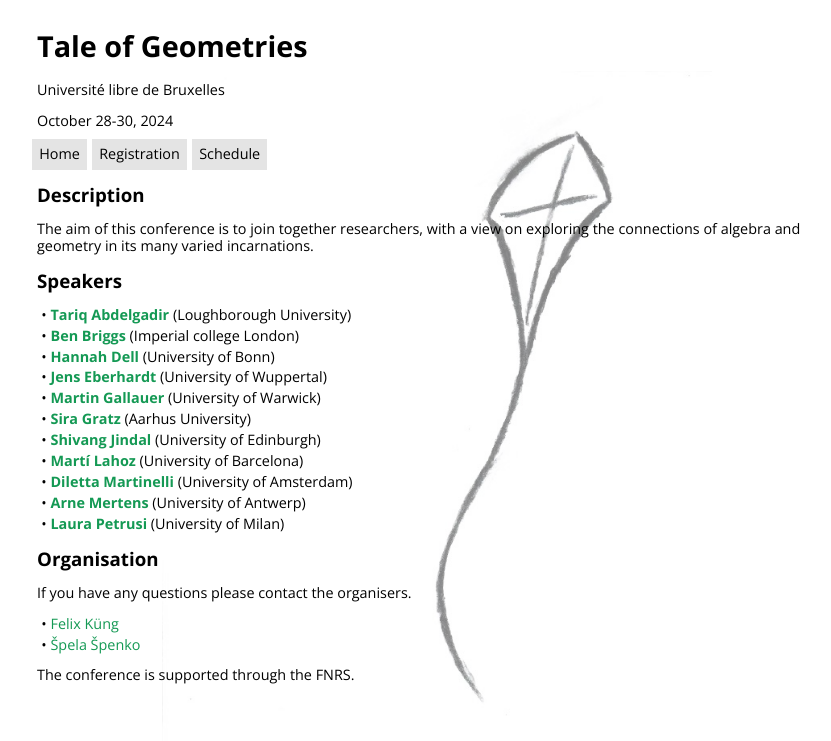
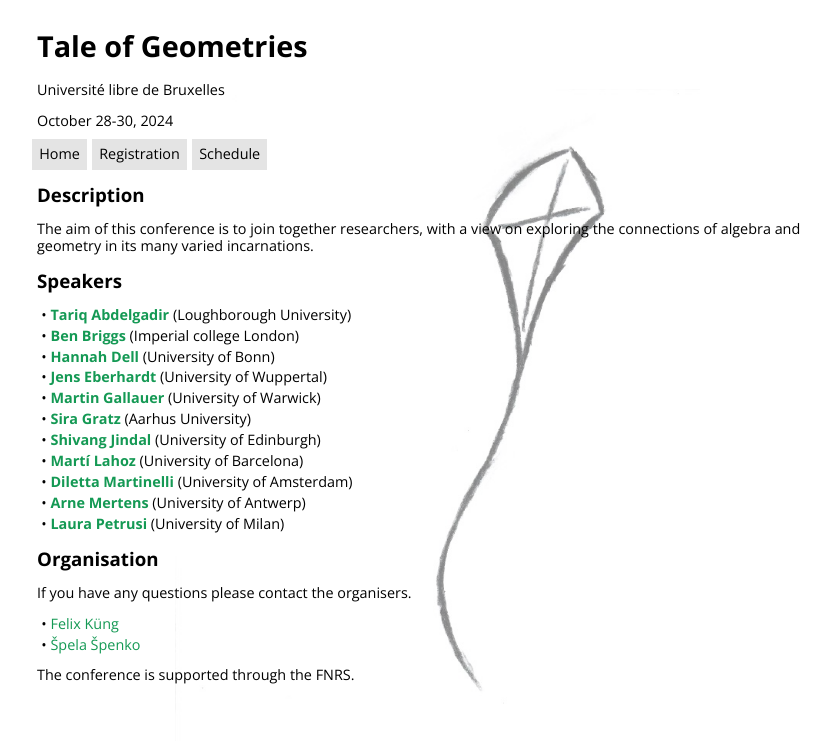
Before and after one commit to Tale-of-Geometries/Tale-of-Geometries.github.io, a Jekyll site: the page built from index.html, in a window 1280 px wide. Shown: the top 741 px of the page, without its empty margins (203-1034 px from the left). Built offline with Jekyll 4.4.1, drawn with Linux system fonts in a browser that asks for light colours; nearby versions of some CDN libraries; library files that are not in the unit come from our copies.

Commit message:
Update main.css

```diff
--- a/css/main.css
+++ b/css/main.css
@@ -16,7 +16,7 @@ div#mountain {
   background-color: #ffffff;
   background-image: url("../kite.jpg");
   background-repeat: no-repeat;
-  background-size: 43%;
+  background-size: 41%;
   background-position: center;
   background-attachment: fixed;
 }
```
